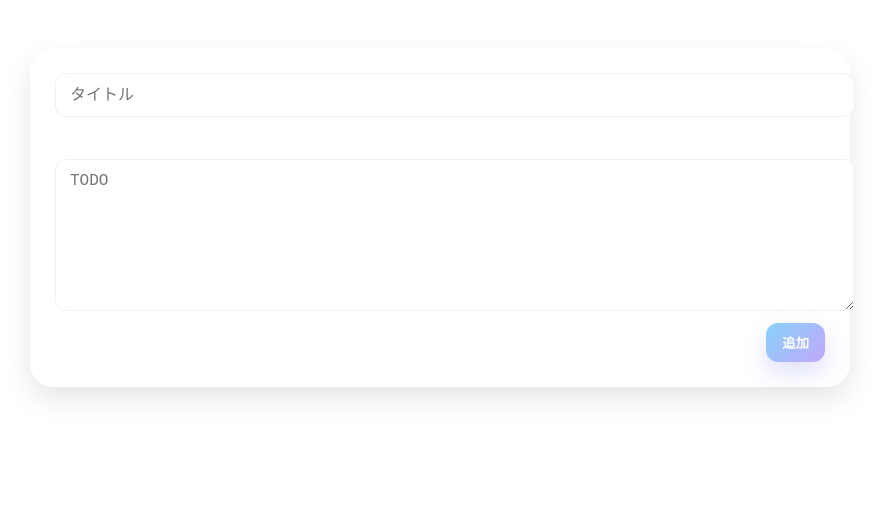
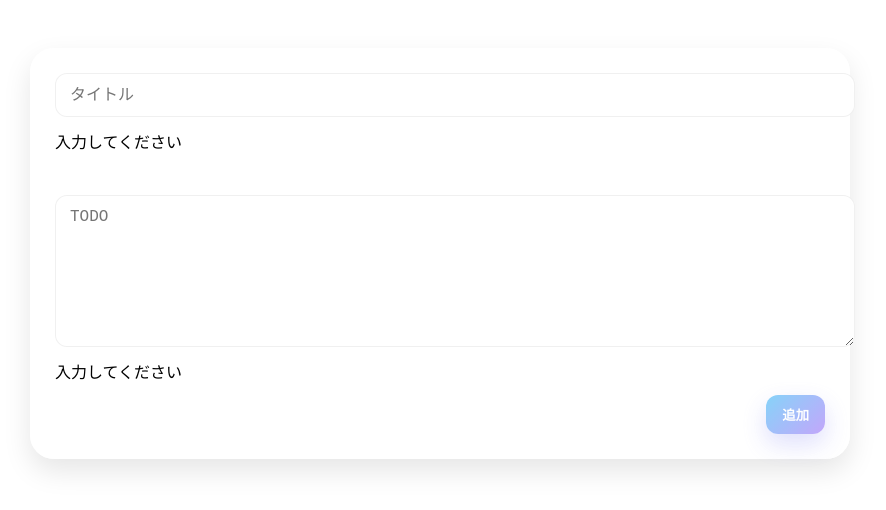
Before and after one commit to c3p31102-matsubara/Intern-Skyfall-20251018, a React (Vite) app: page / in a window 1280 px wide. Shown: the top 510 px of the page, without its empty margins (200-1086 px from the left). Built offline with nearby package versions, Linux system fonts and the light colour scheme; the HTML template or start-up script is replaced by a standard one.

Commit message:
error message first implement

```diff
--- a/src/components/RegisterForm/RegisterForm.tsx
+++ b/src/components/RegisterForm/RegisterForm.tsx
@@ -9,18 +9,36 @@ type Props = {
 export const RegisterForm = (props: Props) => {
   const [title, setTitle] = useState('');
   const [detail, setDetail] = useState('');
-  const [buttonDisabled, setButton] = useState(true);
+  const [buttonDisabled, setButtonDisabled] = useState(true);
+  const [errorBodyTitle, setErrorBodyTitle] = useState("");
+  const [errorBodyDetail, setErrorBodyDetail] = useState("");
 
 
   useEffect(function () {
-    if (title.length == 0 || detail.length == 0) {
-      setButton(true);
+    const noTitle = title.length == 0;
+    const noDetail = detail.length == 0;
+    const longTitle = title.length > 50;
+    const longDetail = detail.length > 200;
+    const littleTitle = title.length > 0;
+    const littleDetail = detail.length > 0;
+    if (noTitle || noDetail) {
+      setButtonDisabled(true);
+      if (noTitle)
+        setErrorBodyTitle("入力してください");
+      if (noDetail)
+        setErrorBodyDetail("入力してください");
     }
-    else if (title.length > 50 || detail.length > 200) {
-      setButton(true);
+    else if (longTitle || longDetail) {
+      setButtonDisabled(true);
+      if (longTitle)
+        setErrorBodyTitle("テキストが長すぎます");
+      if (longDetail)
+        setErrorBodyDetail("テキストが長すぎます");
     }
-    else if (title.length > 0 || detail.length > 0) {
-      setButton(false);
+    else if (littleTitle || littleDetail) {
+      setButtonDisabled(false);
+      setErrorBodyTitle("");
+      setErrorBodyDetail("");
     }
   }, [title, detail]);
   /**
@@ -45,8 +63,10 @@ export const RegisterForm = (props: Props) => {
   return (
     <form style={formCard} onSubmit={(e) => onSubmitForm(e)}>
       <input style={input} type='text' placeholder="タイトル" required={true} value={title} onChange={(e) => setTitle(e.target.value)} />
+      <a>{buttonDisabled && errorBodyTitle}</a>
       <br />
       <textarea style={textarea} required={true} placeholder="TODO" value={detail} onChange={(e) => setDetail(e.target.value)} rows={7}></textarea>
+      <a>{buttonDisabled && errorBodyDetail}</a>
       <div style={actions}>
         <button style={primaryBtn(buttonDisabled)} disabled={buttonDisabled} type='submit'>
           追加
--- a/src/components/TaskCard/TaskCard.tsx
+++ b/src/components/TaskCard/TaskCard.tsx
@@ -13,17 +13,35 @@ export const TaskCard = ({ task, taskList, setTaskList }: Props) => {
   const [isEditing, setIsEditing] = useState(false);
   const [editedTitle, setEditedTitle] = useState(title);
   const [editedDetail, setEditedDetail] = useState(detail);
-  const [buttonDisabled, setButton] = useState(true);
+  const [buttonDisabled, setButtonDisabled] = useState(true);
+  const [errorBodyTitle, setErrorBodyTitle] = useState("");
+  const [errorBodyDetail, setErrorBodyDetail] = useState("");
 
   useEffect(function () {
-    if (editedTitle.length == 0 || editedDetail.length == 0) {
-      setButton(true);
+    const noTitle = editedTitle.length == 0;
+    const noDetail = editedDetail.length == 0;
+    const longTitle = editedTitle.length > 50;
+    const longDetail = editedDetail.length > 200;
+    const littleTitle = editedTitle.length > 0;
+    const littleDetail = editedDetail.length > 0;
+    if (noTitle || noDetail) {
+      setButtonDisabled(true);
+      if (noTitle)
+        setErrorBodyTitle("入力してください");
+      if (noDetail)
+        setErrorBodyDetail("入力してください");
     }
-    else if (editedTitle.length > 50 || editedDetail.length > 200) {
-      setButton(true);
+    else if (longTitle || longDetail) {
+      setButtonDisabled(true);
+      if (longTitle)
+        setErrorBodyTitle("テキストが長すぎます");
+      if (longDetail)
+        setErrorBodyDetail("テキストが長すぎます");
     }
-    else if (editedTitle.length > 0 || editedDetail.length > 0) {
-      setButton(false);
+    else if (littleTitle || littleDetail) {
+      setButtonDisabled(false);
+      setErrorBodyTitle("");
+      setErrorBodyDetail("");
     }
   }, [editedTitle, editedDetail]);
 
@@ -65,6 +83,7 @@ export const TaskCard = ({ task, taskList, setTaskList }: Props) => {
       {isEditing ? (
         <form style={S.card} onSubmit={onSubmitEditForm}>
           <input style={S.editInput} required={true} placeholder='タイトル' value={editedTitle} onChange={(e) => setEditedTitle(e.target.value)} />
+          <a>{buttonDisabled && errorBodyTitle}</a>
           <br />
           <textarea
             style={S.editTextarea}
@@ -75,6 +94,7 @@ export const TaskCard = ({ task, taskList, setTaskList }: Props) => {
             rows={7}
           />
           <br />
+          <a>{buttonDisabled && errorBodyDetail}</a>
           <div style={S.editActions}>
             <button style={S.primaryBtn(buttonDisabled)} disabled={buttonDisabled} type='submit'>
               更新
```
